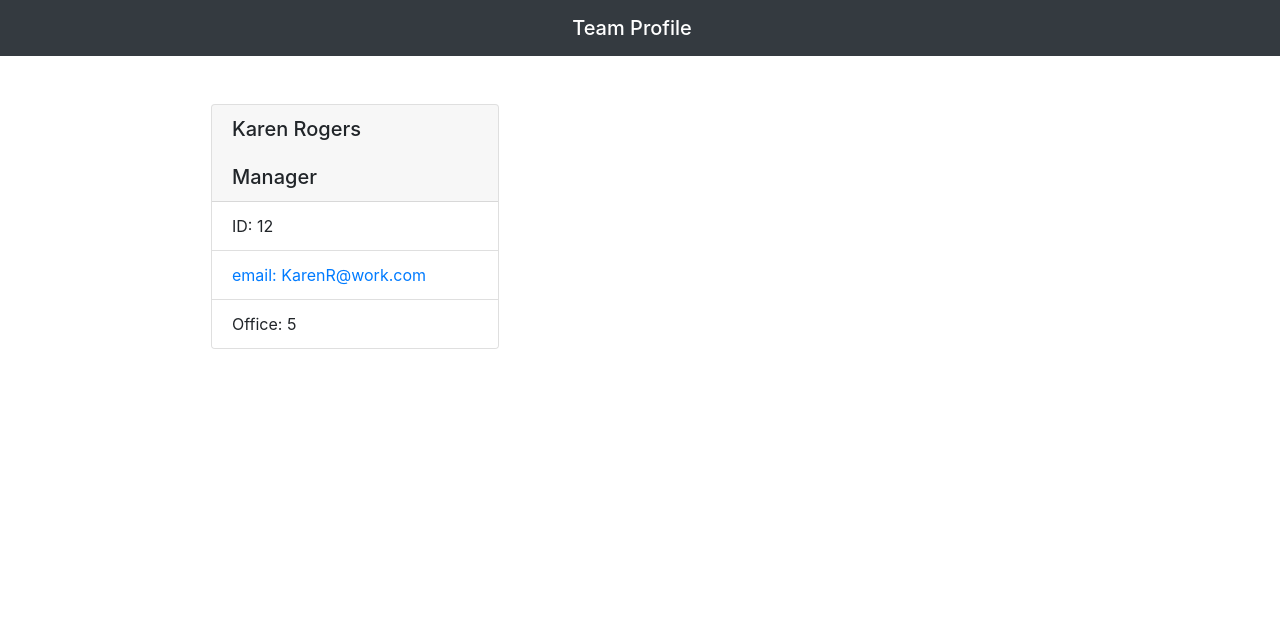
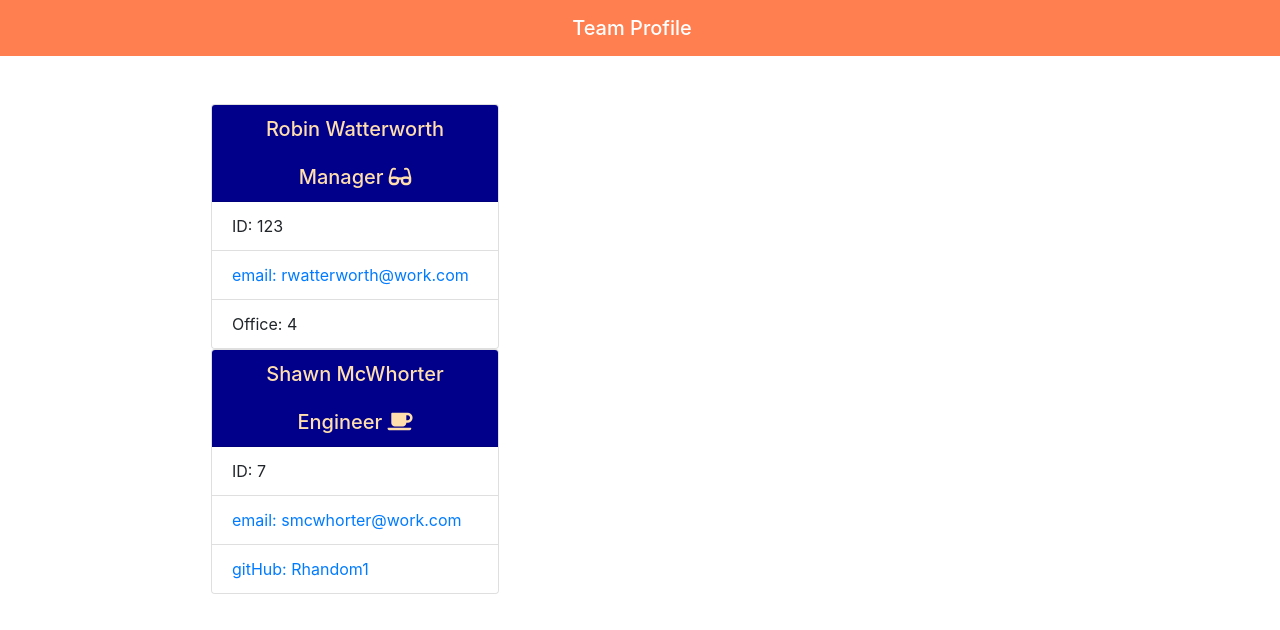
Before and after one commit to Rhandom1/Team-Profile-Generator, a website: page generateHTML.html in a window 1280 px wide. Drawn offline with nearby package versions, Linux system fonts and the light colour scheme.

Commit message:
Added css, icons, tested

```diff
--- a/generateHTML.html
+++ b/generateHTML.html
@@ -5,11 +5,13 @@
         <meta charset="UTF-8">
         <meta name="viewport" content="width=device-width, initial-scale=1.0">
         <meta http-equiv="X-UA-Compatible" content="ie=edge">
+        <link rel="stylesheet" href="https://use.fontawesome.com/releases/v5.13.0/css/all.css" integrity="sha384-Bfad6CLCknfcloXFOyFnlgtENryhrpZCe29RTifKEixXQZ38WheV+i/6YWSzkz3V" crossorigin="anonymous"/>
         <link rel="stylesheet" href="https://stackpath.bootstrapcdn.com/bootstrap/4.3.1/css/bootstrap.min.css" integrity="sha384-ggOyR0iXCbMQv3Xipma34MD+dH/1fQ784/j6cY/iJTQUOhcWr7x9JvoRxT2MZw1T" crossorigin="anonymous">
+        <link rel="stylesheet" href="src/style.css">
         <title>Team Profile</title>
     </head>
     <body>
-        <nav class="navbar navbar-dark bg-dark mb-5">
+        <nav class="navbar navbar-dark  mb-5">
             <span class="navbar-brand mb-0 h1 w-100 text-center">Team Profile</span>
         </nav>
         <div class="container">
@@ -17,14 +19,23 @@
                 <div class="col-6">
 
         <div class="card mx-auto" style="width: 18rem">
-                        <h5 class="card-header">Karen Rogers<br /><br />Manager</h5>
+                        <h5 class="card-header">Robin Watterworth<br /><br />Manager <i class="fas fa-glasses"></i></h5>
                         <ul class="list-group list-group-flush">
-                            <li class="list-group-item">ID: 12</li>
-                            <li class="list-group-item"><a href="mailto:KarenR@work.com">email: KarenR@work.com</a></li>
-                            <li class="list-group-item">Office: 5</li>
+                            <li class="list-group-item">ID: 123</li>
+                            <li class="list-group-item"><a href="mailto:rwatterworth@work.com">email: rwatterworth@work.com</a></li>
+                            <li class="list-group-item">Office: 4</li>
                         </ul>
                     </div>
 
+
+        <div class="card mx-auto" style="width: 18rem">
+                        <h5 class="card-header">Shawn McWhorter<br /><br />Engineer <i class="fas fa-coffee"></i></h5>
+                        <ul class="list-group list-group-flush">
+                            <li class="list-group-item">ID: 7</li>
+                            <li class="list-group-item"><a href="mailto:smcwhorter@work.com">email: smcwhorter@work.com</a></li>
+                            <li class="list-group-item"><a href="https://github.com/Rhandom1">gitHub: Rhandom1</a></li>
+                        </ul>
+                    </div>
 
 
                 </div>
--- /dev/null
+++ b/src/style.css
@@ -0,0 +1,9 @@
+body .navbar {
+    background-color: coral;
+}
+
+body .card-header {
+    background-color: darkblue;
+    color:navajowhite;
+    text-align: center;
+}
```
Also changed, not shown: index.js (+10 -3 lines).
